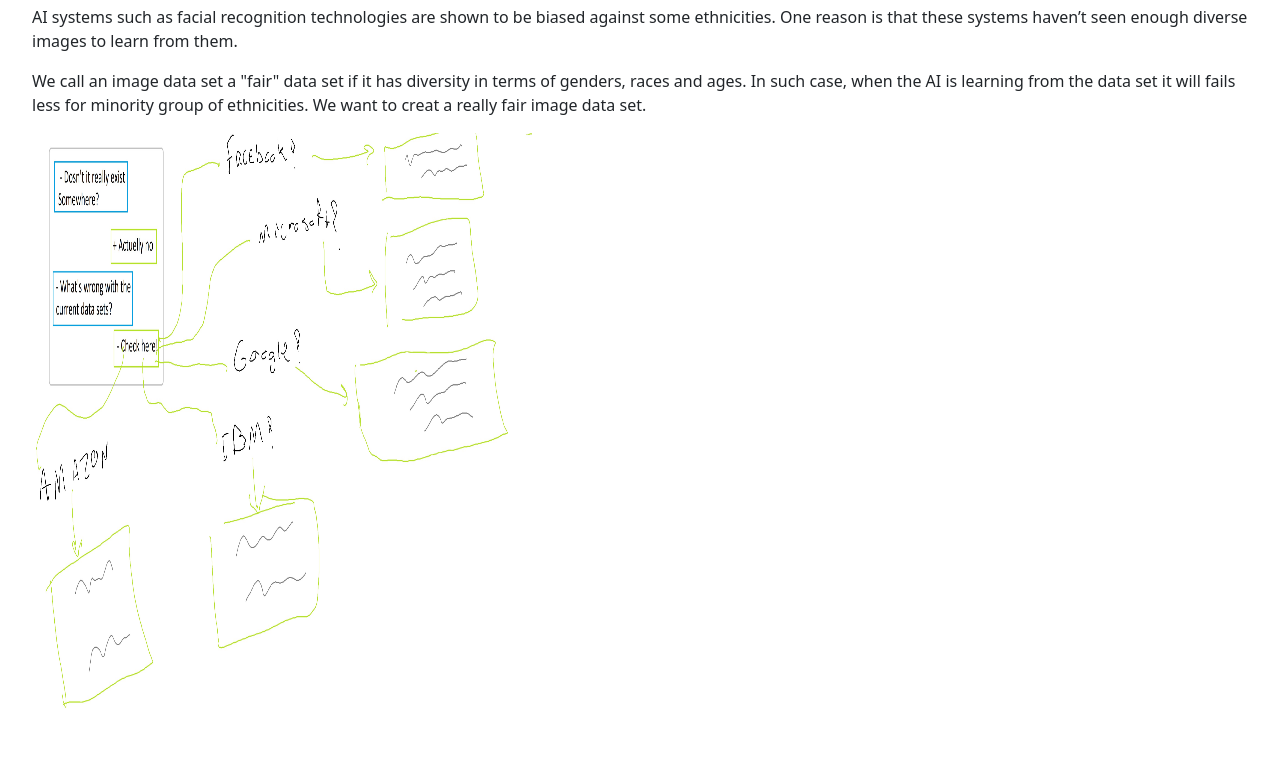
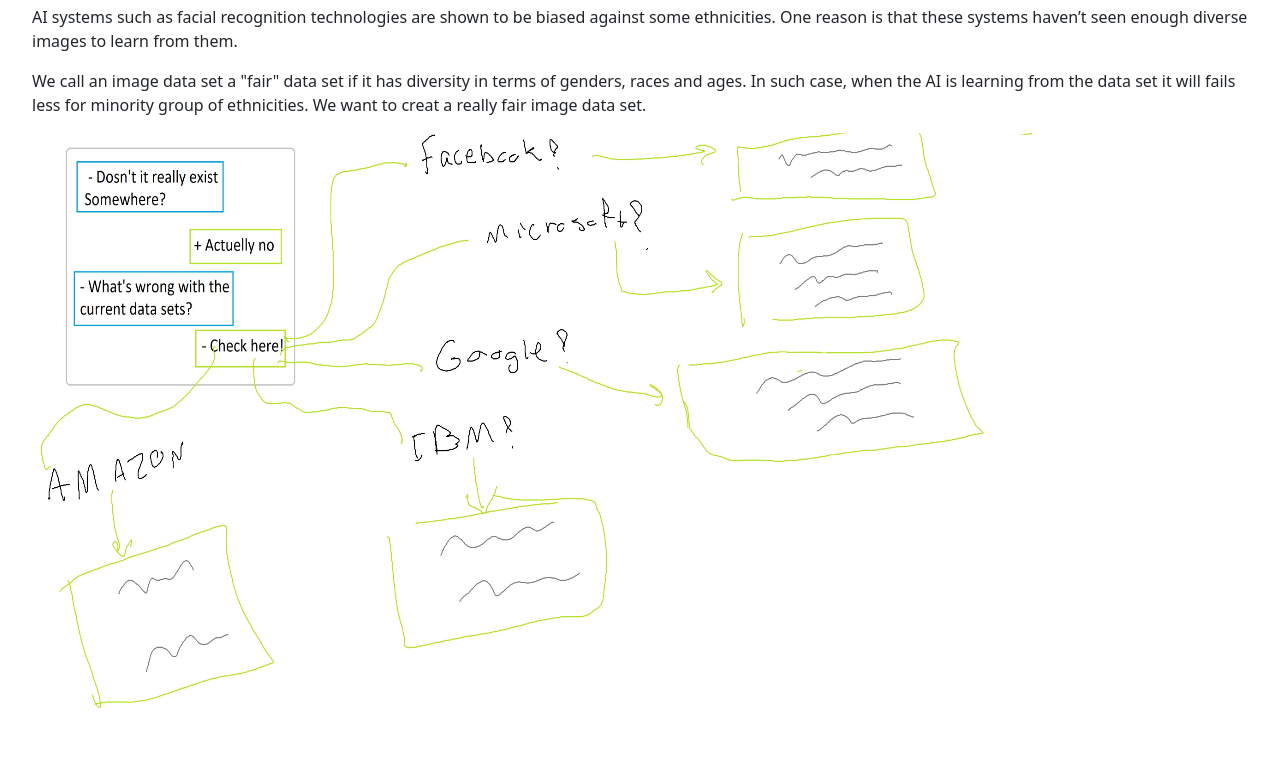
Before and after one commit to paris-khayami/home, a plain HTML site: page index.html in a window 1280 px wide. Shown: the part 721-1492 px from the top of the page. Drawn offline with nearby package versions, Linux system fonts and the light colour scheme; grey boxes are pictures that could not be loaded.

Commit message:
Update index.html

```diff
--- a/index.html
+++ b/index.html
@@ -45,7 +45,7 @@ images to learn from them.</p>
                 In such case, when the AI is learning from the data set it will fails less for minority group of ethnicities.
                 We want to creat a really fair image data set.
             </p>
-            <img src="sketch.jpg" alt="" width="500" height="600">
+            <img src="sketch.jpg" alt="" width="1000" height="600">
         </div>
     </div>
 
```
